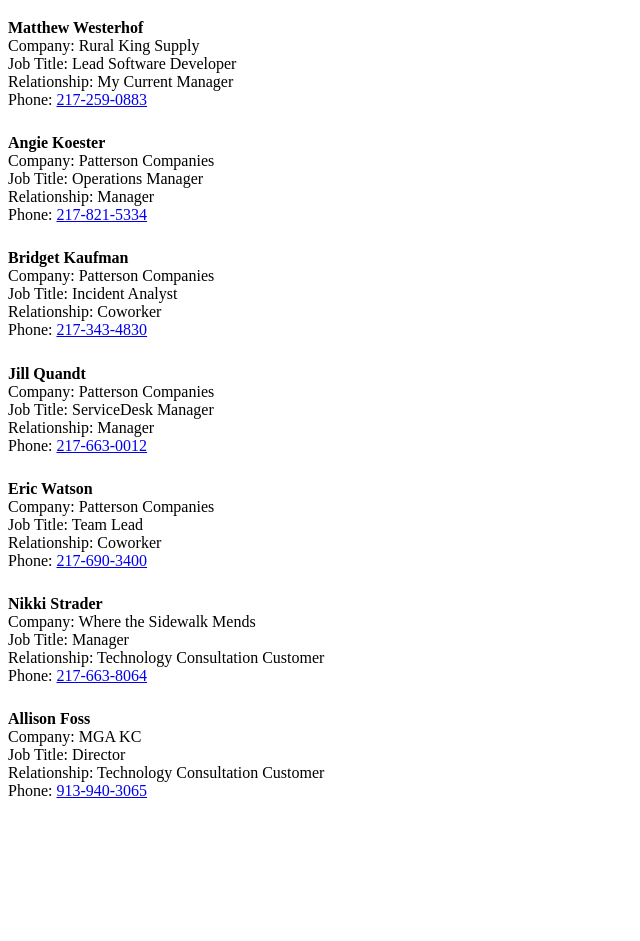
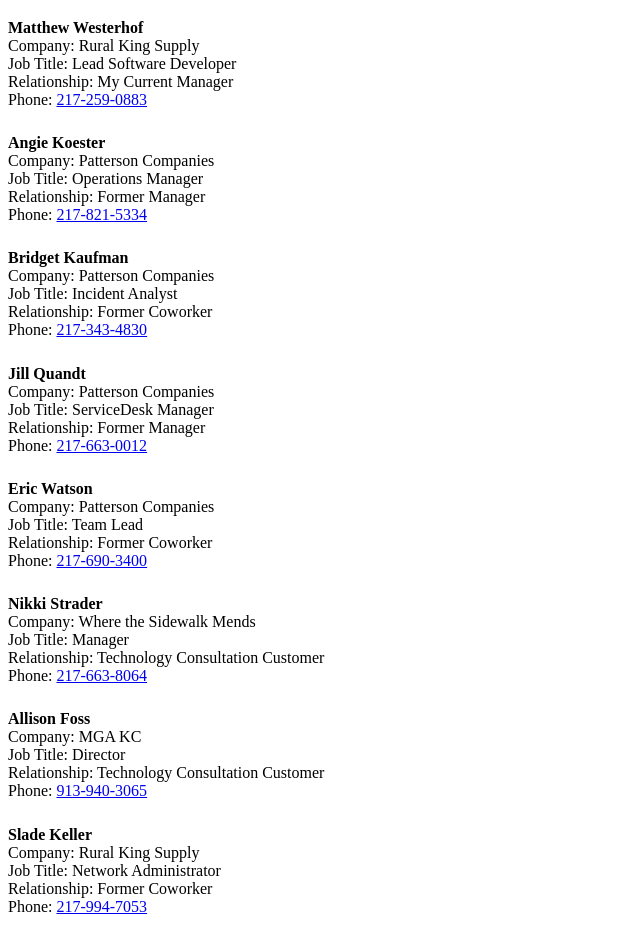
Before and after one commit to Cornflakes1009/references, a plain HTML site: page index.html in a window 1280 px wide. Shown: the part 61-1002 px from the top of the page, without its empty margins (0-640 px from the left). Before the commit the page ends 887 px from the top, so only its background shows below. Drawn offline with Linux system fonts and the light colour scheme.

Commit message:
add slade to references and adjust status to show current and former relationships

```diff
--- a/index.html
+++ b/index.html
@@ -23,28 +23,28 @@
             <div class="name">Angie Koester</div>
             <div>Company: Patterson Companies</div>
             <div>Job Title: Operations Manager</div>
-            <div>Relationship: Manager</div>
+            <div>Relationship: Former Manager</div>
             <div>Phone: <a href='tel:217-821-5334'>217-821-5334</a></div>
         </div>
         <div class="reference-section">
             <div class="name">Bridget Kaufman</div>
             <div>Company: Patterson Companies</div>
             <div>Job Title: Incident Analyst</div>
-            <div>Relationship: Coworker</div>
+            <div>Relationship: Former Coworker</div>
             <div>Phone: <a href='tel:217-343-4830'>217-343-4830</a></div>
         </div>
         <div class="reference-section">
             <div class="name">Jill Quandt</div>
             <div>Company: Patterson Companies</div>
             <div>Job Title: ServiceDesk Manager</div>
-            <div>Relationship: Manager</div>
+            <div>Relationship: Former Manager</div>
             <div>Phone: <a href='tel:217-663-0012'>217-663-0012</a></div>
         </div>
         <div class="reference-section">
             <div class="name">Eric Watson</div>
             <div>Company: Patterson Companies</div>
             <div>Job Title: Team Lead</div>
-            <div>Relationship: Coworker</div>
+            <div>Relationship: Former Coworker</div>
             <div>Phone: <a href='tel:217-690-3400'>217-690-3400</a></div>
         </div>
         <div class="reference-section">
@@ -61,6 +61,13 @@
             <div>Relationship: Technology Consultation Customer</div>
             <div>Phone: <a href='tel:913-940-3065'>913-940-3065</a></div>
         </div>
+        <div class="reference-section">
+            <div class="name">Slade Keller</div>
+            <div>Company: Rural King Supply</div>
+            <div>Job Title: Network Administrator</div>
+            <div>Relationship: Former Coworker</div>
+            <div>Phone: <a href='tel:217-994-7053'>217-994-7053</a></div>
+        </div>
     </div>
 </body>
 
```
